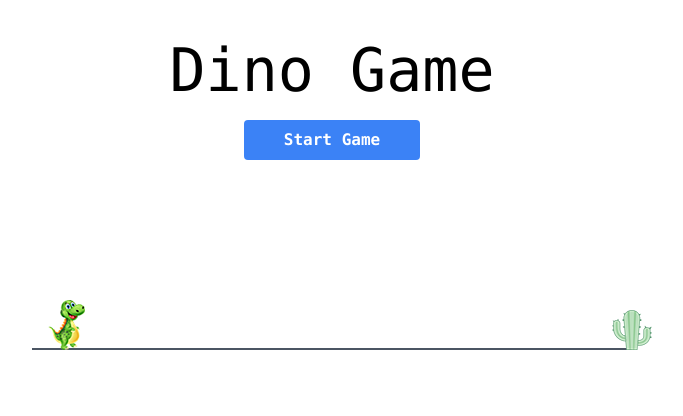
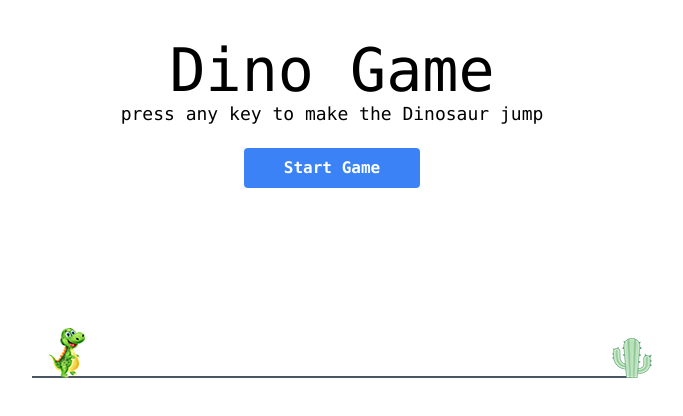
Before and after one commit to pitysek16/Learn-JS, a plain HTML site: page Game-Dino-And-Cactus/index.html in a window 1280 px wide. Shown: the whole page, without its empty margins (308-991 px from the left). Drawn offline with nearby package versions, Linux system fonts and the light colour scheme.

Commit message:
Add instruction: How to play

```diff
--- a/Game-Dino-And-Cactus/index.html
+++ b/Game-Dino-And-Cactus/index.html
@@ -14,6 +14,7 @@
   <body>
     <div class="container mx-auto py-10 font-mono text-center">
       <h1 class="text-6xl">Dino Game</h1>
+      <p class="text-lg">press any key to make the Dinosaur jump</p>
       <div class="block_button-start">
         <button
           id="button-start"
```
